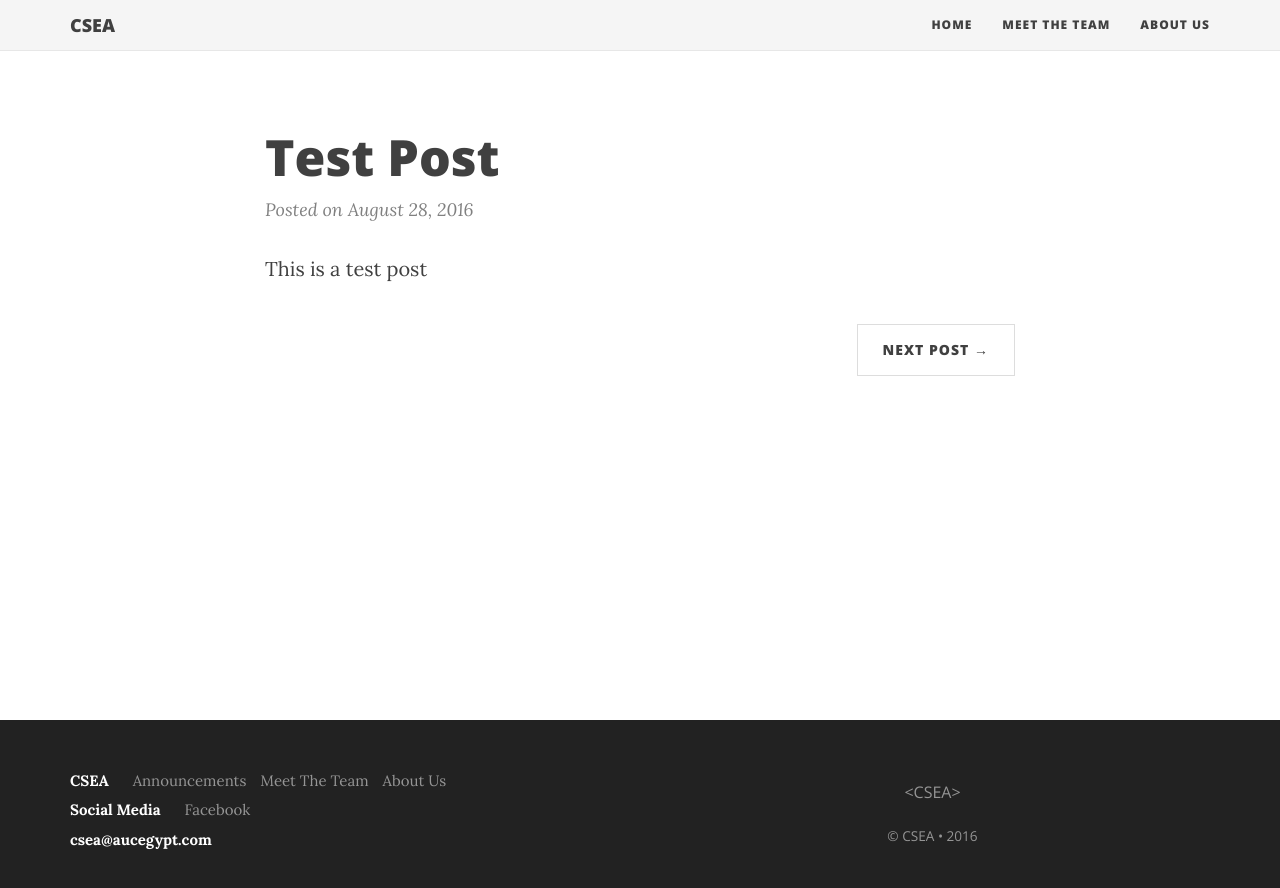
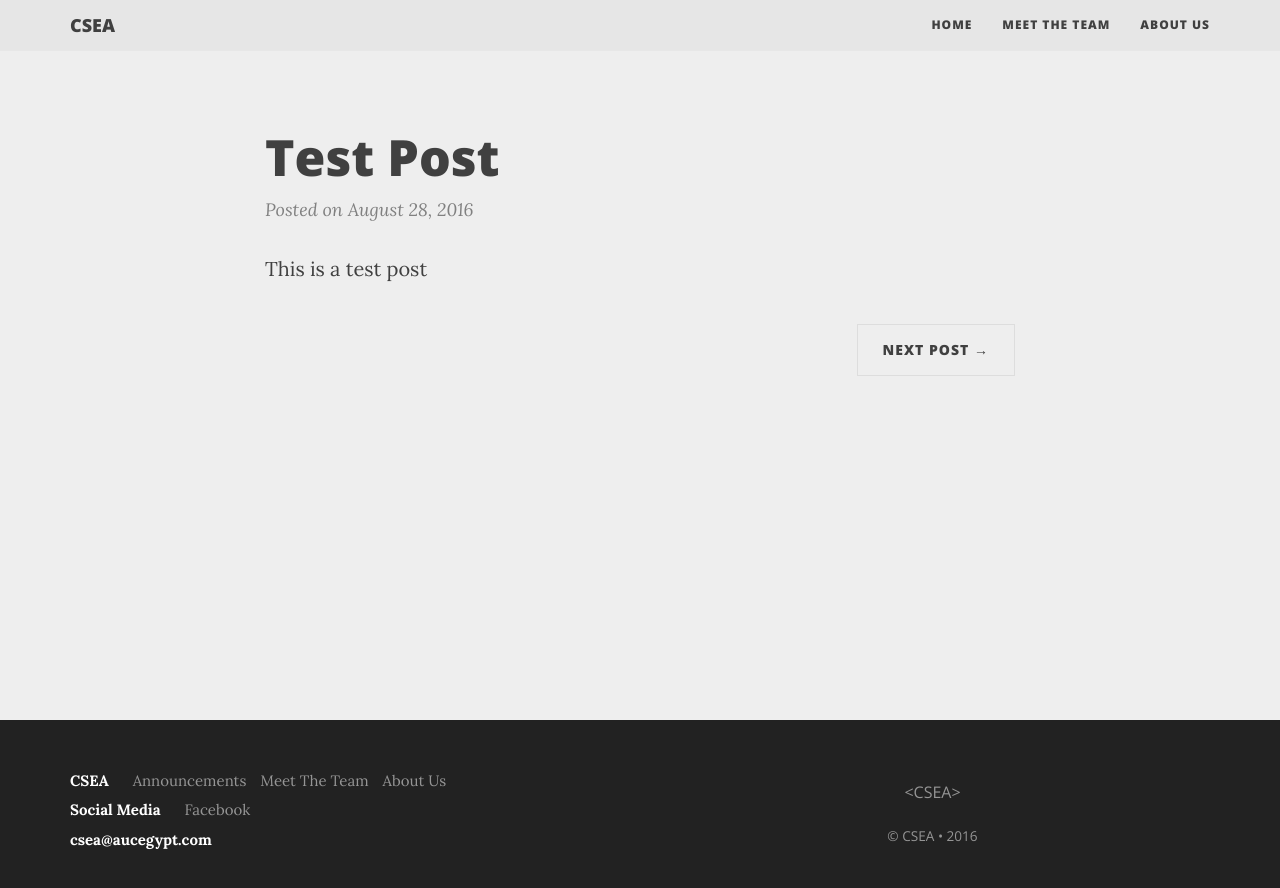
Before and after one commit to CSEA-AUC/Website, a Jekyll site: the page built from _posts/Announcements/2016-08-28-test-post.md, in a window 1280 px wide. Shown: the top 888 px of the page. Built offline with Jekyll 4.4.1, drawn with Linux system fonts in a browser that asks for light colours; nearby versions of some CDN libraries.

Commit message:
Added some color variables

```diff
--- a/_sass/_base.scss
+++ b/_sass/_base.scss
@@ -7,7 +7,7 @@ body {
     font-family: 'Lora', 'Times New Roman', serif;
     font-size: 20px;
     color: #404040;
-    background: #FFF;
+    background: #EEEEEE;
 
     /* Hardcoded for footer*/
     position: relative;
--- a/_sass/_navbar.scss
+++ b/_sass/_navbar.scss
@@ -1,7 +1,7 @@
 /* --- Navbar --- */
 
 .navbar-custom {
-  background: rgba(245, 245, 245, 1.0);
+  background: darken(#EEEEEE, 3%);
   font-family: 'Open Sans', 'Helvetica Neue', Helvetica, Arial, sans-serif;
   -webkit-transition: border .1s ease-in-out;
   -moz-transition: border .1s ease-in-out;
@@ -33,7 +33,6 @@
 
 @media only screen and (min-width: 768px) {
   .navbar-custom {
-    background: rgba(245, 245, 245, 0.9);
     padding: 20px 0;
     -webkit-transition: background .5s ease-in-out, padding .5s ease-in-out, border .2s ease-in-out;
     -moz-transition: background .5s ease-in-out, padding .5s ease-in-out, border .2s ease-in-out;
@@ -118,8 +117,7 @@
 
 .navbar-custom .nav .navlinks-container .navlinks-children a {
   display: block;
-  padding: 10px;
-  padding-left: 30px;
+  padding: 10px 10px 10px 30px;
   background: #f5f5f5;
   text-decoration: none !important;
   border-width: 0 1px 1px 1px;
@@ -156,6 +154,5 @@
   .navbar-custom .nav .navlinks-container .navlinks-children a {
     padding-left: 10px;
     border: 1px solid #eaeaea;
-    border-width: 0 1px 1px;
   }
 }
--- a/_sass/_pager.scss
+++ b/_sass/_pager.scss
@@ -7,7 +7,7 @@
   font-weight: 800;
   letter-spacing: 1px;
   padding: 10px 10px;
-  background: #FFF;
+  background: $white;
   border-radius: 0;
   color: #404040;
 }
--- a/_sass/_variables.scss
+++ b/_sass/_variables.scss
@@ -1 +1,13 @@
-$grey: #030303;
+$white: #EEEEEE !default;
+$light_grey: #808080 !default;
+$light_black: #404040 !default;
+$blue: #008AFF !default;
+
+$navbar: darken($white, 5%) !default;
+
+$text: $light_black !default;
+
+$footer_background: #222 !default;
+
+$link: $blue !default;
+$link_highlighted: lighten($link, 5%);
```
